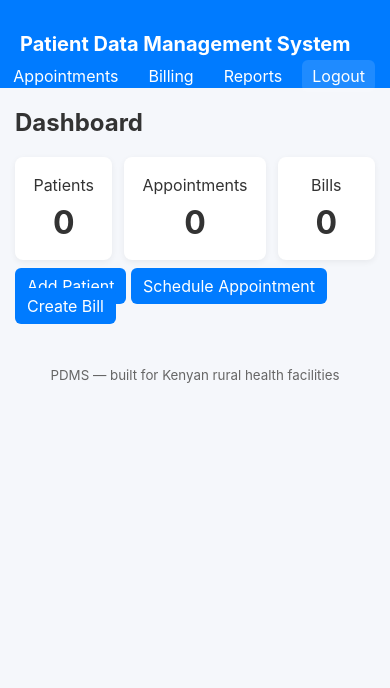
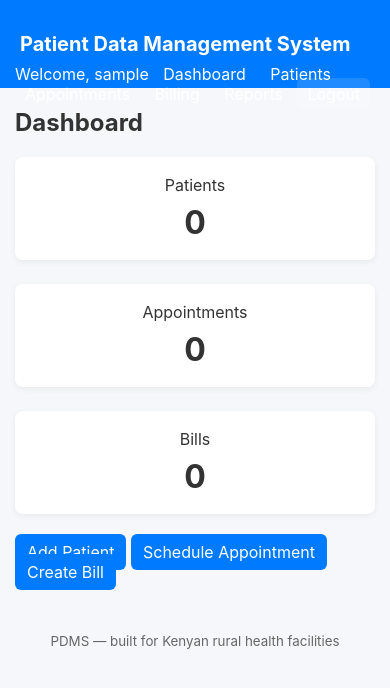
Before and after one commit to onesmuson/Patient-Data-Management-System-In-Rural-Areas-, a Flask app: page /dashboard in a window 390 px wide. Shown: the top 688 px of the page. Run offline with Flask 3, Linux system fonts and the light colour scheme; the visitor is signed in with stand-in values (Sample User, id 1).

Commit message:
Update styles.css

```diff
--- a/static/css/styles.css
+++ b/static/css/styles.css
@@ -4,6 +4,7 @@
   --dark: #333;
   --danger: #dc3545;
   --success: #28a745;
+  --info: #17a2b8;
 }
 
 body {
@@ -22,7 +23,7 @@
 .topnav a { color: #fff; text-decoration: none; padding: 6px 10px; border-radius: 6px; }
 .topnav a.danger { background: rgba(255,255,255,0.12); }
 
-.card { background: #fff; padding: 18px; border-radius: 8px; box-shadow: 0 2px 6px rgba(0,0,0,0.06); }
+.card { background: #fff; padding: 18px; border-radius: 8px; box-shadow: 0 2px 6px rgba(0,0,0,0.06); margin-bottom: 12px; }
 .grid { display: flex; gap: 12px; margin-bottom: 16px; }
 .stat { flex: 1; text-align: center; padding: 18px; }
 .big { font-size: 32px; font-weight: 700; display: block; margin-top: 8px; }
@@ -49,6 +50,12 @@
 .flash.success { background: var(--success); color: #fff; }
 .flash.danger { background: var(--danger); color: #fff; }
 .flash.warning { background: #ffc107; color: #222; }
-.flash.info { background: #17a2b8; color: #fff; }
+.flash.info { background: var(--info); color: #fff; }
 
 .footer { text-align: center; padding: 18px 0; color: #666; margin-top: 30px; }
+
+/* Responsive */
+@media (max-width: 768px) {
+  .grid { flex-direction: column; }
+  .topnav { display: block; margin-top: 8px; }
+}
```
